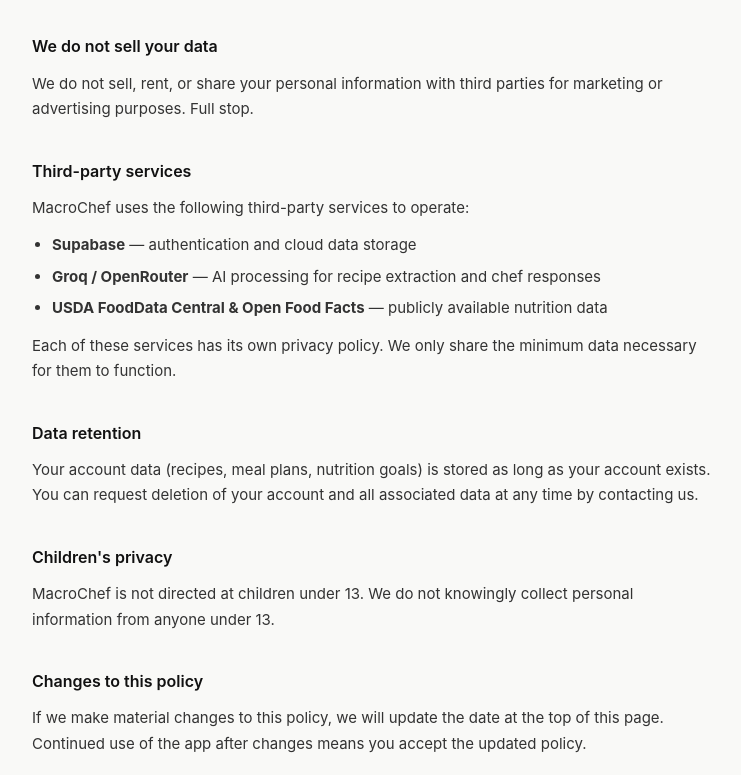
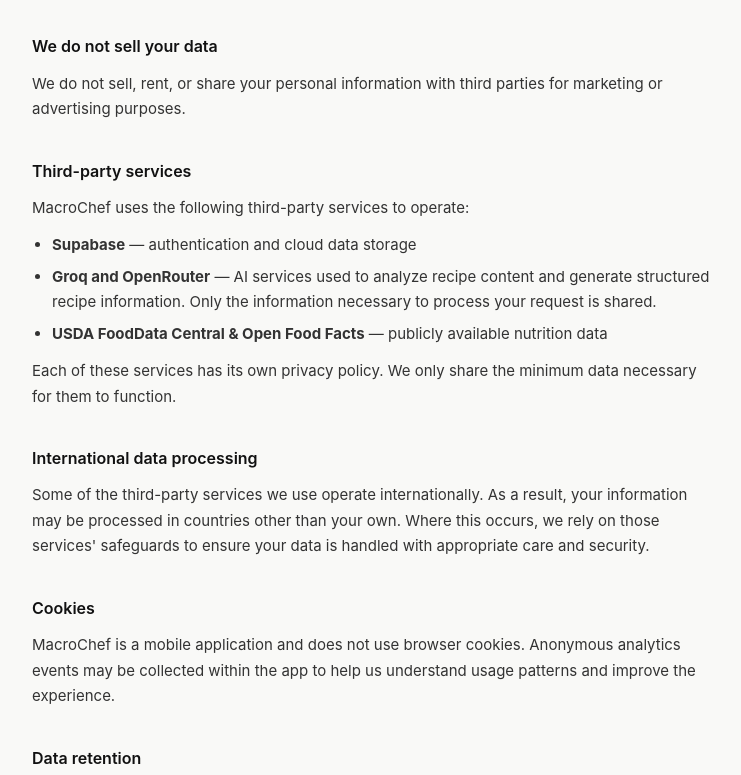
Before and after one commit to STV-99/macrochef-site, a plain HTML site: page privacy.html in a window 1280 px wide. Shown: the part 1131-1906 px from the top of the page, without its empty margins (268-1009 px from the left). Drawn offline with Linux system fonts and the light colour scheme.

Commit message:
Update privacy policy: add cookies, international data, AI provider wording

```diff
--- a/privacy.html
+++ b/privacy.html
@@ -145,7 +145,7 @@
 
     <p>
       We do not sell, rent, or share your personal information with third parties
-      for marketing or advertising purposes. Full stop.
+      for marketing or advertising purposes.
     </p>
 
     <h2>Third-party services</h2>
@@ -154,13 +154,30 @@
 
     <ul>
       <li><strong>Supabase</strong> — authentication and cloud data storage</li>
-      <li><strong>Groq / OpenRouter</strong> — AI processing for recipe extraction and chef responses</li>
+      <li><strong>Groq and OpenRouter</strong> — AI services used to analyze recipe content and generate structured recipe information. Only the information necessary to process your request is shared.</li>
       <li><strong>USDA FoodData Central &amp; Open Food Facts</strong> — publicly available nutrition data</li>
     </ul>
 
     <p>
       Each of these services has its own privacy policy. We only share the minimum
       data necessary for them to function.
+    </p>
+
+    <h2>International data processing</h2>
+
+    <p>
+      Some of the third-party services we use operate internationally. As a result,
+      your information may be processed in countries other than your own. Where this
+      occurs, we rely on those services' safeguards to ensure your data is handled
+      with appropriate care and security.
+    </p>
+
+    <h2>Cookies</h2>
+
+    <p>
+      MacroChef is a mobile application and does not use browser cookies.
+      Anonymous analytics events may be collected within the app to help us
+      understand usage patterns and improve the experience.
     </p>
 
     <h2>Data retention</h2>
@@ -182,8 +199,8 @@
 
     <p>
       If we make material changes to this policy, we will update the date at the top
-      of this page. Continued use of the app after changes means you accept the
-      updated policy.
+      of this page. Your continued use of MacroChef after changes become effective
+      constitutes acceptance of the updated Privacy Policy.
     </p>
 
     <hr class="divider" />
```
